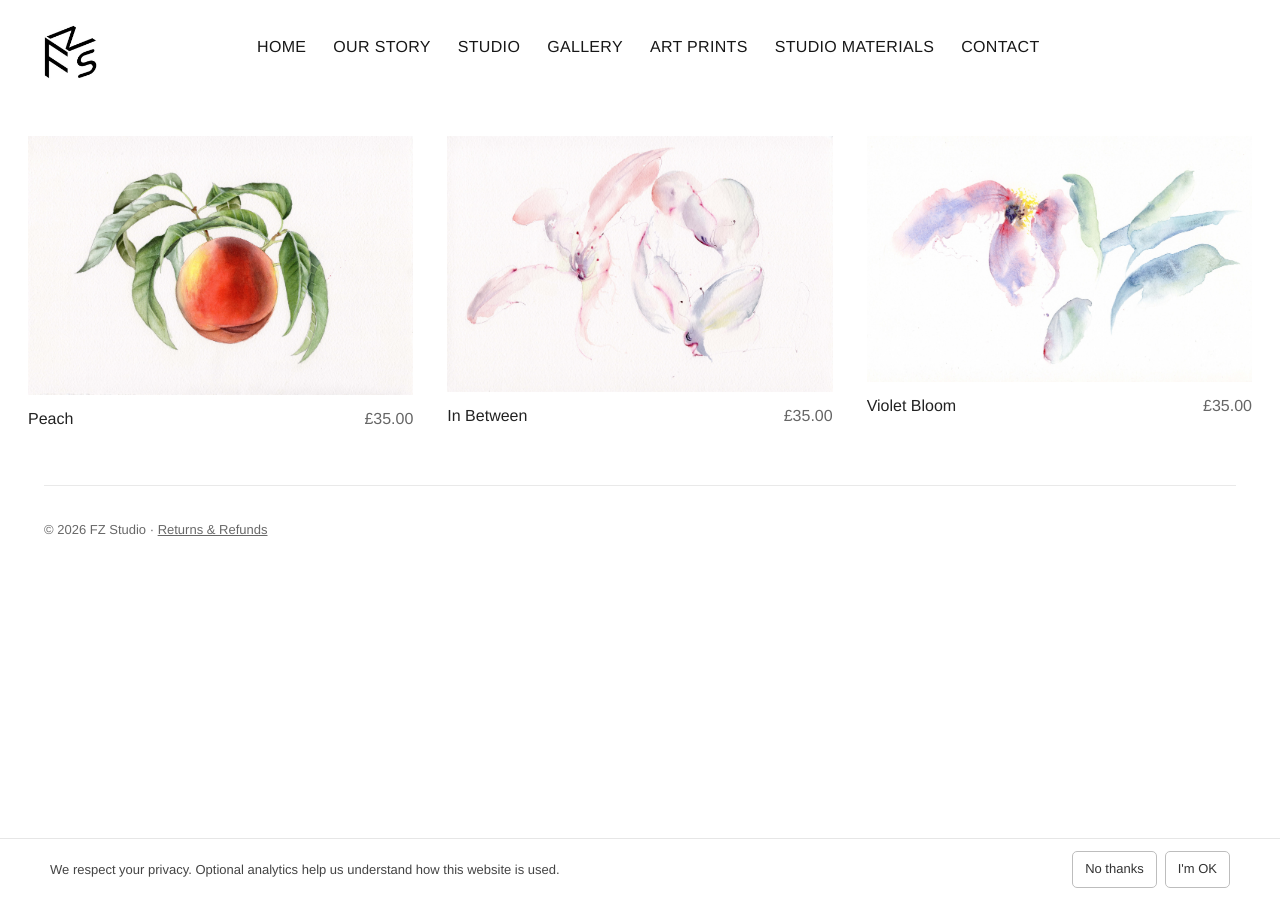
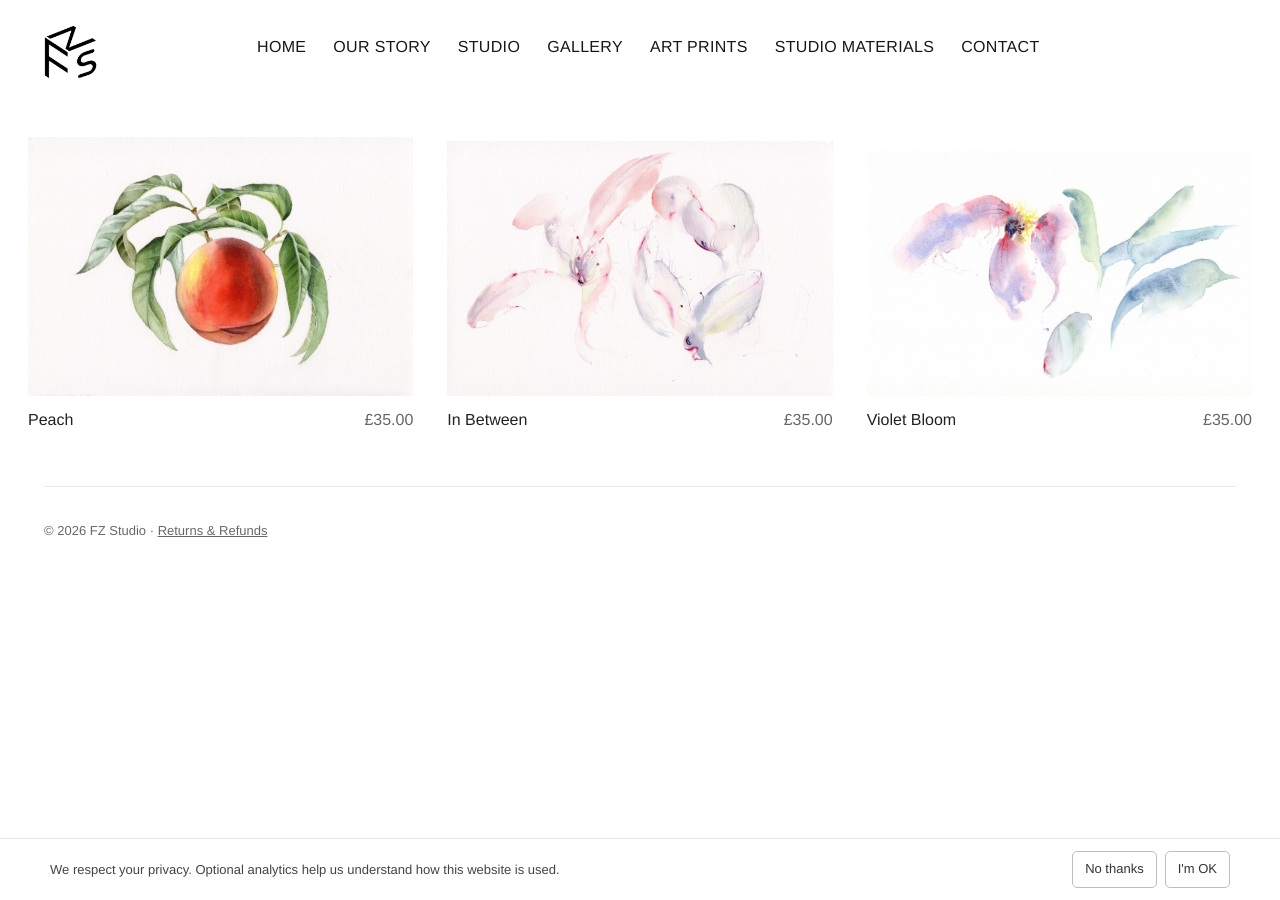
Before and after one commit to Leondecoding/fz-studio-v2, a Jekyll site: the page built from art-prints.html, in a window 1280 px wide. Built offline with Jekyll 4.4.1, drawn with Linux system fonts in a browser that asks for light colours; comment, search, counter and statistics services are not loaded.

Commit message:
Update art-prints.html

```diff
--- a/art-prints.html
+++ b/art-prints.html
@@ -21,6 +21,9 @@ permalink: /art-prints/
   .print-card-link{display:block;color:inherit;text-decoration:none}
   .print-thumb{
     width:100%;
+    aspect-ratio:1.48/1;
+    display:flex;
+    align-items:flex-end;
     border:0;
     border-radius:0;
     background:transparent;
```
